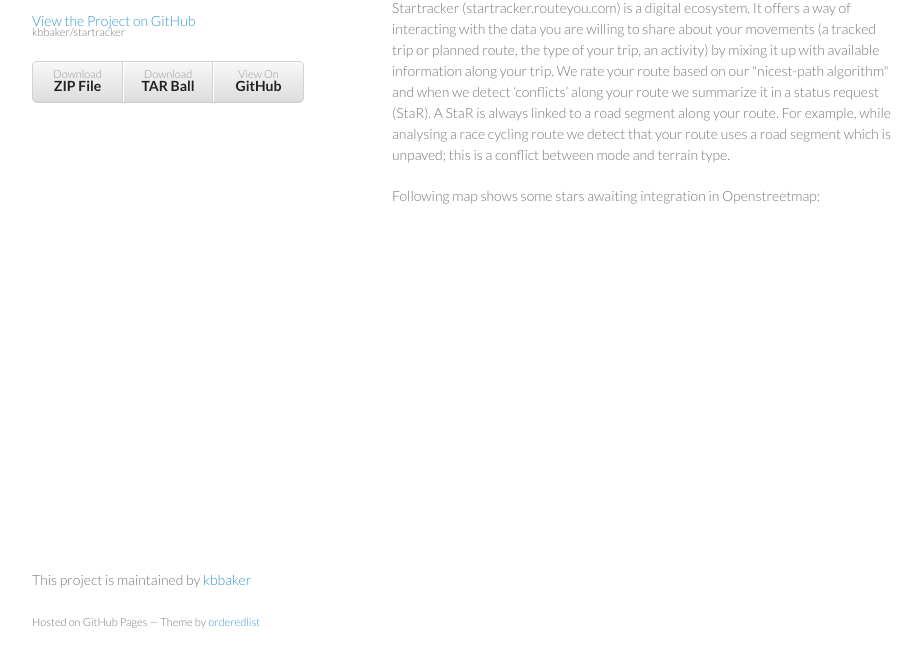
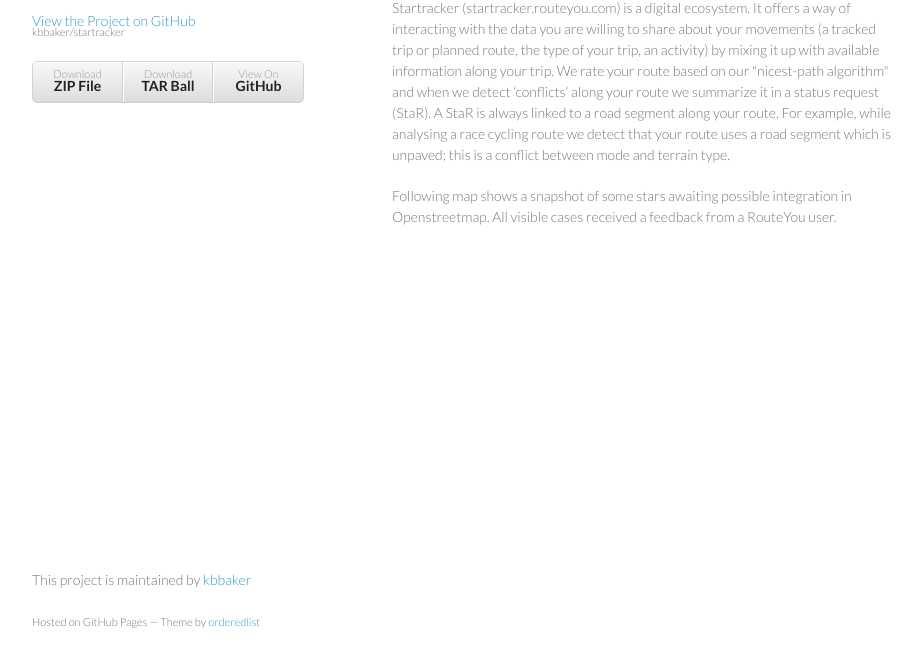
Before and after one commit to kbbaker/startracker, a plain HTML site: page index.html in a window 1280 px wide. Shown: the part 99-766 px from the top of the page, without its empty margins (178-1099 px from the left). Drawn offline with Linux system fonts and the light colour scheme; a script that the page names is missing.

Commit message:
Update index.html

```diff
--- a/index.html
+++ b/index.html
@@ -33,7 +33,7 @@
 
 <p>Startracker (startracker.routeyou.com) is a digital ecosystem. It offers a way of interacting with the data you are willing to share about your movements (a tracked trip or planned route, the type of your trip, an activity) by mixing it up with available information along your trip. We rate your route based on our "nicest-path algorithm" and when we detect ‘conflicts’ along your route we summarize it in a status request (StaR). A StaR is always linked to a road segment along your route. For example, while analysing a race cycling route we detect that your route uses a road segment which is unpaved; this is a conflict between mode and terrain type.</p>
 
-<p>Following map shows some stars awaiting integration in Openstreetmap: </p>
+<p>Following map shows a snapshot of some stars awaiting possible integration in Openstreetmap. All visible cases received a feedback from a RouteYou user.</p>
 
 <script src="https://embed.github.com/view/geojson/kbbaker/startracker/master/test.geojson"></script>
 
```
